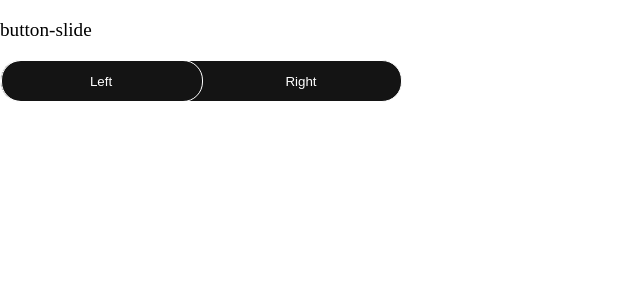
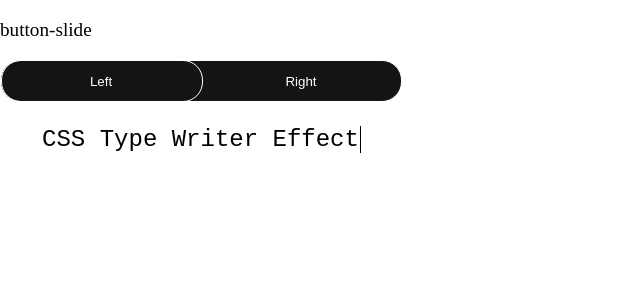
Before and after one commit to maitnt/elements, an Angular app: page / in a window 1280 px wide. Shown: the top 300 px of the page, without its empty margins (0-640 px from the left). Built offline with nearby package versions, Linux system fonts and the light colour scheme.

Commit message:
style: type writer effect

```diff
--- a/src/app/app.component.html
+++ b/src/app/app.component.html
@@ -1,3 +1,4 @@
 <router-outlet />
 
 <app-button-slide/>
+<app-typewriter-effect/>
--- a/src/app/app.component.ts
+++ b/src/app/app.component.ts
@@ -1,11 +1,12 @@
 import { Component } from '@angular/core';
 import { RouterOutlet } from '@angular/router';
 import { ButtonSlideComponent } from './button-slide/button-slide.component';
+import { TypewriterEffectComponent } from './typewriter-effect/typewriter-effect.component';
 
 @Component({
   selector: 'app-root',
   standalone: true,
-  imports: [RouterOutlet, ButtonSlideComponent],
+  imports: [RouterOutlet, ButtonSlideComponent, TypewriterEffectComponent],
   templateUrl: './app.component.html',
   styleUrl: './app.component.scss'
 })
--- /dev/null
+++ b/src/app/typewriter-effect/typewriter-effect.component.html
@@ -0,0 +1,5 @@
+<div class="typewriter">
+    <div>
+        <p>CSS Type Writer Effect</p>
+    </div>
+</div>
--- /dev/null
+++ b/src/app/typewriter-effect/typewriter-effect.component.scss
@@ -0,0 +1,30 @@
+.typewriter {
+    display: flex;
+    justify-content: center;
+}
+
+.typewriter p {
+    font-family: monospace;
+    font-size: 1.5rem;
+    margin-inline: auto;
+    overflow: hidden;
+    white-space: nowrap; // keep text on one single line
+    border-right: 1px solid; // the cursor
+    animation: typing 3s steps(22) forwards, blink 1s step-end infinite;
+}
+
+@keyframes typing {
+    from {
+        width: 0;
+    }
+
+    to {
+        width: 100%;
+    }
+}
+
+@keyframes blink {
+    50% {
+        border-color: transparent;
+    }
+}
```
Also changed, not shown: src/app/typewriter-effect/typewriter-effect.component.ts (added, +12 -0 lines).
